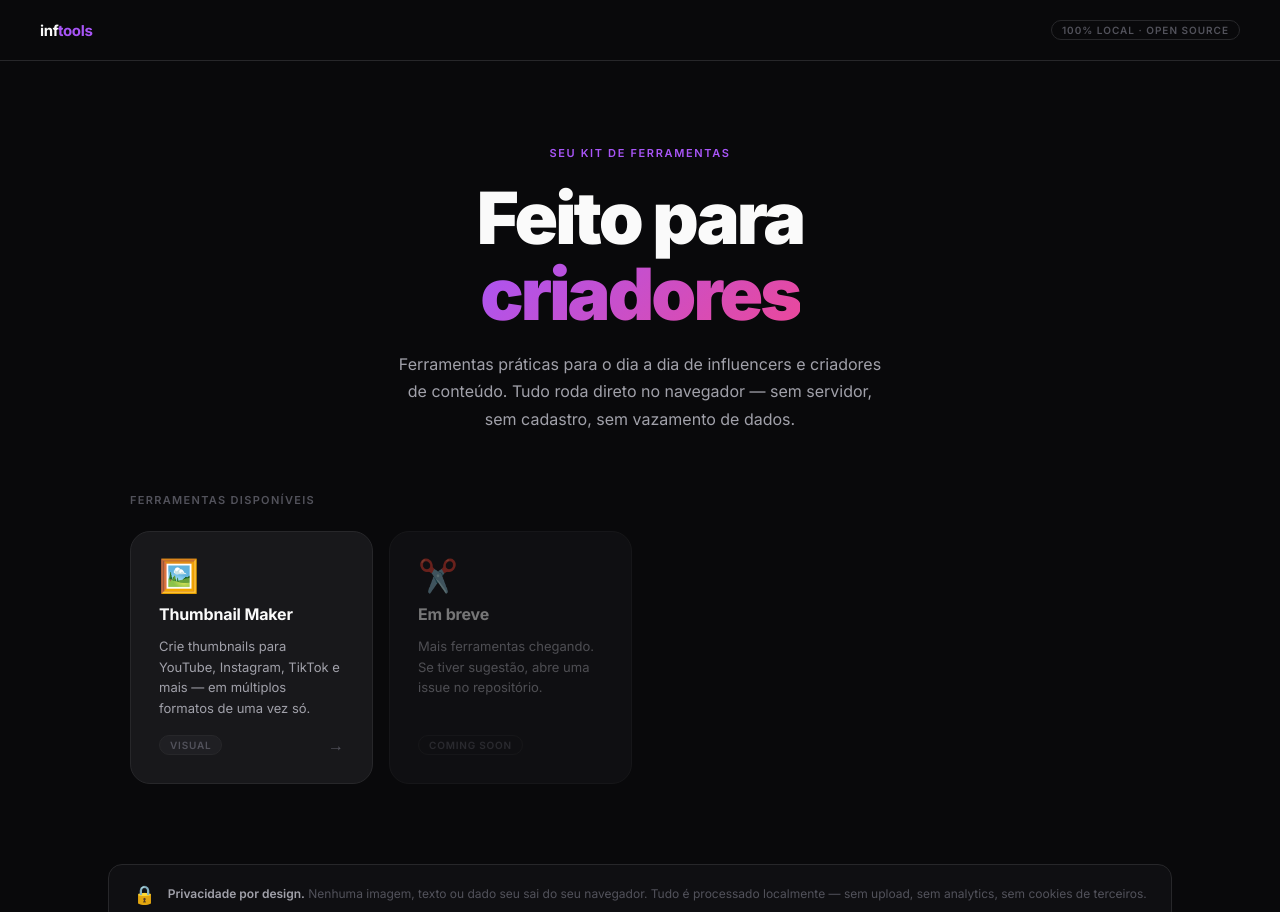
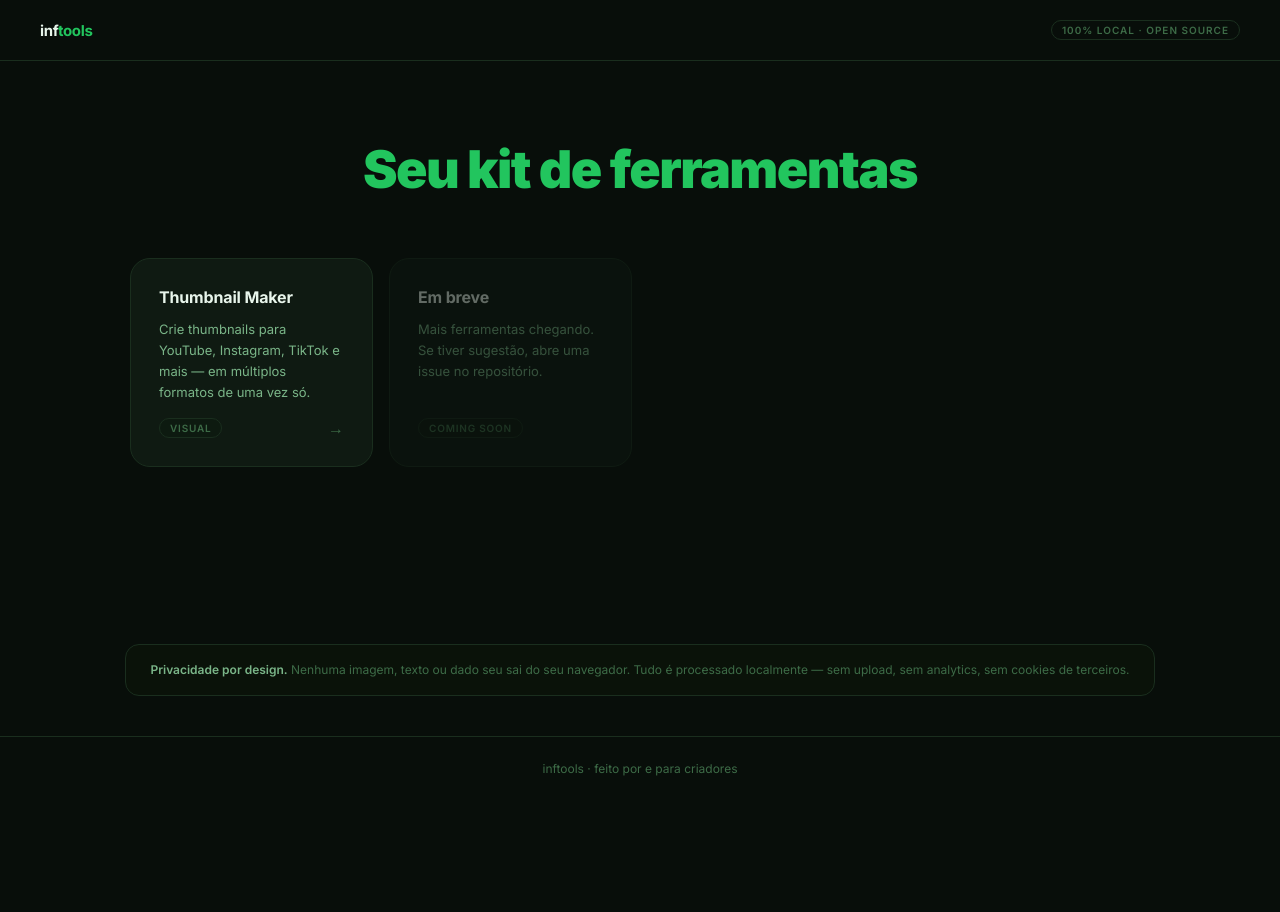
Before and after one commit to ThomazDiniz/inftools, a plain HTML site: page index.html in a window 1280 px wide. Shown: the top 912 px of the page. After the commit the page ends 800 px from the top, so only its background shows below. Drawn offline with Linux system fonts and the light colour scheme.

Commit message:
Update index.html

```diff
--- a/index.html
+++ b/index.html
@@ -3,20 +3,20 @@
 <head>
 <meta charset="UTF-8">
 <meta name="viewport" content="width=device-width, initial-scale=1.0">
-<title>inftools — ferramentas para criadores</title>
+<title>inftools</title>
 <link href="https://fonts.googleapis.com/css2?family=Inter:wght@300;400;500;600;700;900&display=swap" rel="stylesheet">
 <style>
   *, *::before, *::after { box-sizing: border-box; margin: 0; padding: 0; }
 
   :root {
-    --bg:       #09090b;
-    --bg2:      #18181b;
-    --border:   #27272a;
-    --muted:    #52525b;
-    --text:     #fafafa;
-    --sub:      #a1a1aa;
-    --accent:   #a855f7;
-    --accent-d: #7e22ce;
+    --bg:       #080e0a;
+    --bg2:      #0f1a12;
+    --border:   #1a2e1e;
+    --muted:    #3d6b47;
+    --text:     #e8f5eb;
+    --sub:      #7ab588;
+    --accent:   #22c55e;
+    --accent-d: #15803d;
   }
 
   html, body {
@@ -33,7 +33,7 @@
     min-height: 100vh;
   }
 
-  /* ── NAV ── */
+  /* NAV */
   nav {
     display: flex;
     align-items: center;
@@ -63,48 +63,22 @@
     padding: 3px 10px;
   }
 
-  /* ── HERO ── */
+  /* HERO */
   .hero {
     text-align: center;
     padding: 80px 40px 60px;
     flex-shrink: 0;
   }
 
-  .hero-eyebrow {
-    display: inline-block;
-    font-size: 11px;
-    font-weight: 600;
-    letter-spacing: 0.15em;
-    text-transform: uppercase;
+  .hero h1 {
+    font-size: clamp(28px, 5vw, 52px);
+    font-weight: 800;
+    letter-spacing: -0.03em;
+    line-height: 1.1;
     color: var(--accent);
-    margin-bottom: 20px;
   }
 
-  .hero h1 {
-    font-size: clamp(36px, 6vw, 72px);
-    font-weight: 900;
-    letter-spacing: -0.04em;
-    line-height: 1.05;
-    margin-bottom: 20px;
-  }
-
-  .hero h1 em {
-    font-style: normal;
-    background: linear-gradient(135deg, var(--accent), #ec4899);
-    -webkit-background-clip: text;
-    -webkit-text-fill-color: transparent;
-    background-clip: text;
-  }
-
-  .hero p {
-    font-size: 16px;
-    color: var(--sub);
-    max-width: 500px;
-    margin: 0 auto;
-    line-height: 1.7;
-  }
-
-  /* ── TOOLS GRID ── */
+  /* TOOLS GRID */
   .tools-section {
     flex: 1;
     padding: 0 40px 80px;
@@ -113,22 +87,13 @@
     width: 100%;
   }
 
-  .section-label {
-    font-size: 11px;
-    font-weight: 600;
-    letter-spacing: 0.12em;
-    text-transform: uppercase;
-    color: var(--muted);
-    margin-bottom: 24px;
-  }
-
   .tools-grid {
     display: grid;
     grid-template-columns: repeat(auto-fill, minmax(240px, 1fr));
     gap: 16px;
   }
 
-  /* ── CARD ── */
+  /* CARD */
   .card {
     position: relative;
     display: flex;
@@ -149,7 +114,7 @@
     content: '';
     position: absolute;
     inset: 0;
-    background: radial-gradient(circle at 60% 0%, rgba(168,85,247,.08) 0%, transparent 70%);
+    background: radial-gradient(circle at 60% 0%, rgba(34,197,94,.07) 0%, transparent 70%);
     opacity: 0;
     transition: opacity 0.2s;
     pointer-events: none;
@@ -158,15 +123,10 @@
   .card:hover {
     border-color: var(--accent);
     transform: translateY(-3px);
-    box-shadow: 0 12px 40px rgba(168,85,247,.15);
+    box-shadow: 0 12px 40px rgba(34,197,94,.12);
   }
 
   .card:hover::before { opacity: 1; }
-
-  .card-icon {
-    font-size: 32px;
-    line-height: 1;
-  }
 
   .card-name {
     font-size: 16px;
@@ -194,7 +154,7 @@
     letter-spacing: 0.08em;
     text-transform: uppercase;
     color: var(--muted);
-    background: #1f1f23;
+    background: #0d1a10;
     border: 1px solid var(--border);
     border-radius: 99px;
     padding: 3px 10px;
@@ -213,23 +173,18 @@
 
   /* Coming soon card */
   .card.soon {
-    opacity: 0.45;
+    opacity: 0.4;
     cursor: default;
     pointer-events: none;
   }
 
-  .card.soon .card-tag {
-    color: var(--muted);
-    background: transparent;
-  }
-
-  /* ── PRIVACY STRIP ── */
+  /* PRIVACY STRIP */
   .privacy-strip {
     margin: 0 40px 40px;
     max-width: 1100px;
     margin-left: auto;
     margin-right: auto;
-    background: #0f0f12;
+    background: #0a1209;
     border: 1px solid var(--border);
     border-radius: 14px;
     padding: 16px 24px;
@@ -241,11 +196,9 @@
     line-height: 1.5;
   }
 
-  .privacy-strip .pi { font-size: 18px; flex-shrink: 0; }
-
   .privacy-strip strong { color: var(--sub); font-weight: 600; }
 
-  /* ── FOOTER ── */
+  /* FOOTER */
   footer {
     border-top: 1px solid var(--border);
     padding: 24px 40px;
@@ -270,17 +223,13 @@
 </nav>
 
 <section class="hero">
-  <div class="hero-eyebrow">Seu kit de ferramentas</div>
-  <h1>Feito para<br><em>criadores</em></h1>
-  <p>Ferramentas práticas para o dia a dia de influencers e criadores de conteúdo. Tudo roda direto no navegador — sem servidor, sem cadastro, sem vazamento de dados.</p>
+  <h1>Seu kit de ferramentas</h1>
 </section>
 
 <main class="tools-section">
-  <div class="section-label">Ferramentas disponíveis</div>
   <div class="tools-grid">
 
     <a class="card" href="thumbnail_maker.html">
-      <div class="card-icon">🖼️</div>
       <div class="card-name">Thumbnail Maker</div>
       <div class="card-desc">Crie thumbnails para YouTube, Instagram, TikTok e mais — em múltiplos formatos de uma vez só.</div>
       <div class="card-footer">
@@ -290,7 +239,6 @@
     </a>
 
     <div class="card soon">
-      <div class="card-icon">✂️</div>
       <div class="card-name">Em breve</div>
       <div class="card-desc">Mais ferramentas chegando. Se tiver sugestão, abre uma issue no repositório.</div>
       <div class="card-footer">
@@ -302,7 +250,6 @@
 </main>
 
 <div class="privacy-strip">
-  <span class="pi">🔒</span>
   <span><strong>Privacidade por design.</strong> Nenhuma imagem, texto ou dado seu sai do seu navegador. Tudo é processado localmente — sem upload, sem analytics, sem cookies de terceiros.</span>
 </div>
 
```
